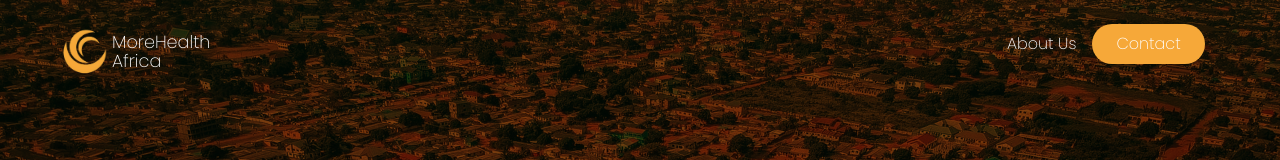
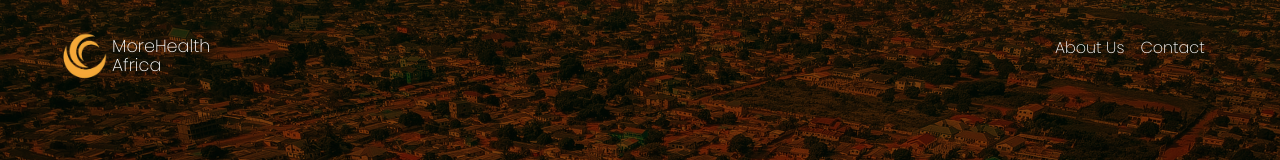
Before and after one commit to STOMM-Project/MoreHealth-Website, a plain HTML site: page index.html in a window 1280 px wide. Shown: the top 160 px of the page. Drawn offline with Linux system fonts and the light colour scheme.

Commit message:
hide contact btn

```diff
--- a/index.html
+++ b/index.html
@@ -38,7 +38,9 @@
         <ul>
           <li><a href="/about.html">About Us</a></li>
           <li>
-            <a class="btn" href="mailto:morehealthafrica@gmail.com">Contact</a>
+            <a class="hidden" href="mailto:morehealthafrica@gmail.com"
+              >Contact</a
+            >
           </li>
         </ul>
       </nav>
--- a/style/style.css
+++ b/style/style.css
@@ -35,7 +35,7 @@ body {
   display: flex;
   align-items: center;
   justify-content: space-between;
-  height: 5.5rem;
+  min-height: 5.5rem;
   width: 100%;
   padding: 1rem 1.2rem;
 }
@@ -357,6 +357,10 @@ body {
 }
 
 @media (max-width: 700px) {
+  .hidden {
+    display: none;
+  }
+
   .about-content {
     grid-template-columns: 1fr;
   }
--- a/style/utilities.css
+++ b/style/utilities.css
@@ -16,18 +16,6 @@ a {
 .visited {
   padding-bottom: 0.3rem;
   border-bottom: 1px solid var(--primary-color);
-}
-
-.btn {
-  display: inline-block;
-  padding: 0.5rem 1.5rem;
-  border-radius: 20px;
-  background: var(--primary-color);
-}
-
-.btn:hover {
-  background: var(--bg-light);
-  color: var(--primary-color);
 }
 
 section {
```
Also changed, not shown: about.html (+1 -1 lines).
